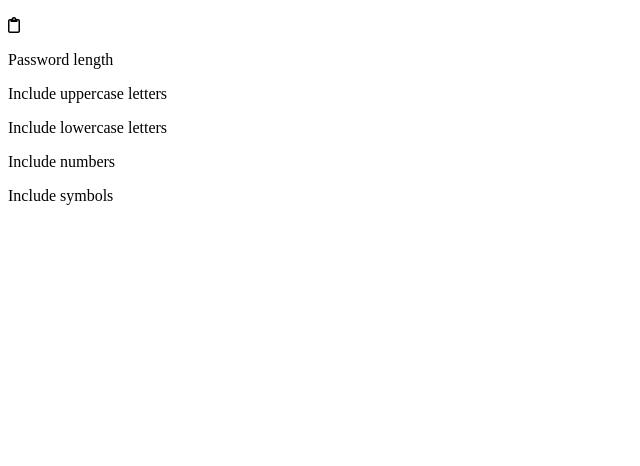
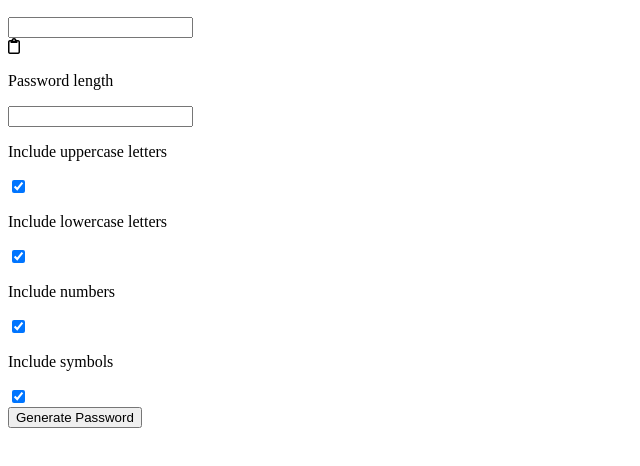
Before and after one commit to aassmm9/Ahmed_Assem---JsMiniProjet----PasswordGenerator, a plain HTML site: page index.html in a window 1280 px wide. Shown: the part 50-516 px from the top of the page, without its empty margins (0-640 px from the left). Drawn offline with Linux system fonts and the light colour scheme.

Commit message:
Rajout de tout les 'input'

```diff
--- a/index.html
+++ b/index.html
@@ -15,28 +15,33 @@
         Password Generator
         </h2>
         <div class="inpute1">
-
+            <input name="" id="firstInput">
             <div id="copyDiv">
                 <i id="copyLogo" class="fa-regular fa-clipboard"></i>
             </div>
         </div>
         <div class="text">
             <p>Password length</p>
+            <input type="number" name="" class="inputNumber" enabled checked>
         </div>
         <div class="text">
             <p>Include uppercase letters</p>
+            <input type="checkbox" name="" class="checkMaj" enabled checked>
         </div>
         <div class="text">
             <p>Include lowercase letters</p>
+            <input type="checkbox" name="" class="checkMin" enabled checked>
         </div>
         <div class="text">
             <p>Include numbers</p>
+            <input type="checkbox" name="" class="checkNbr" enabled checked>
         </div>
         <div class="text">
             <p>Include symbols</p>
+            <input type="checkbox" name="" class="checkSym" enabled checked>
         </div>
         <div class="button">
-
+            <input type="button" class="btnGenerate" value="Generate Password">
         </div>
 
     <script src="./public/js/main.js"></script>
```
